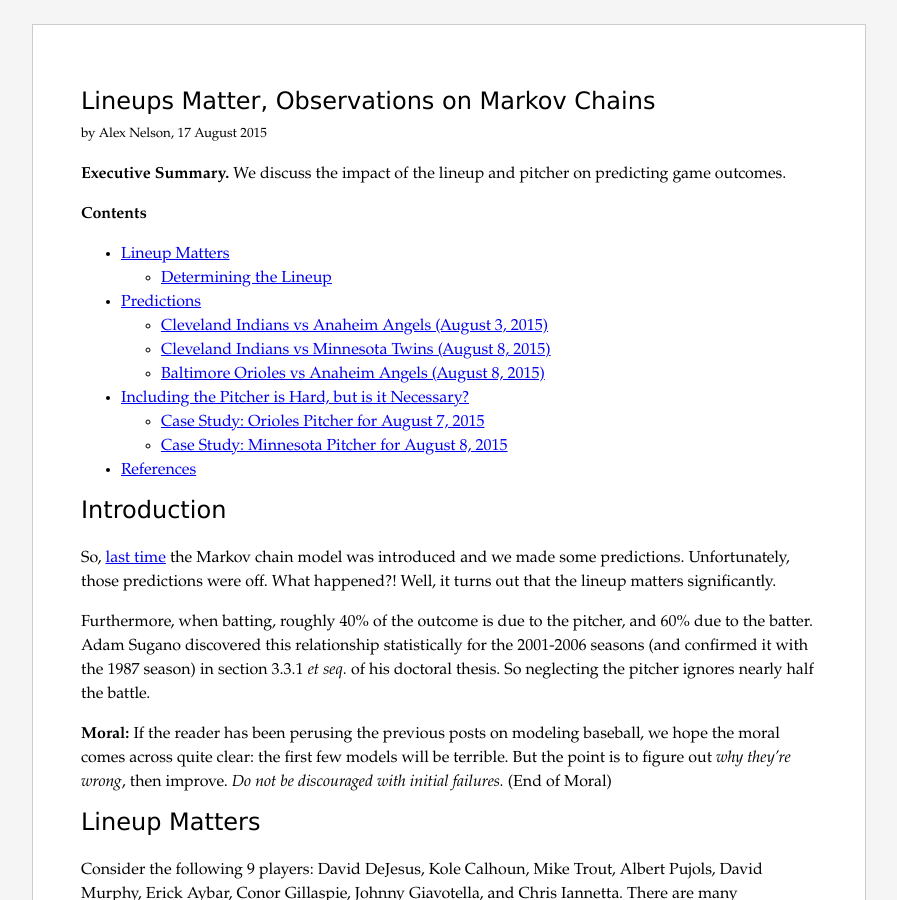
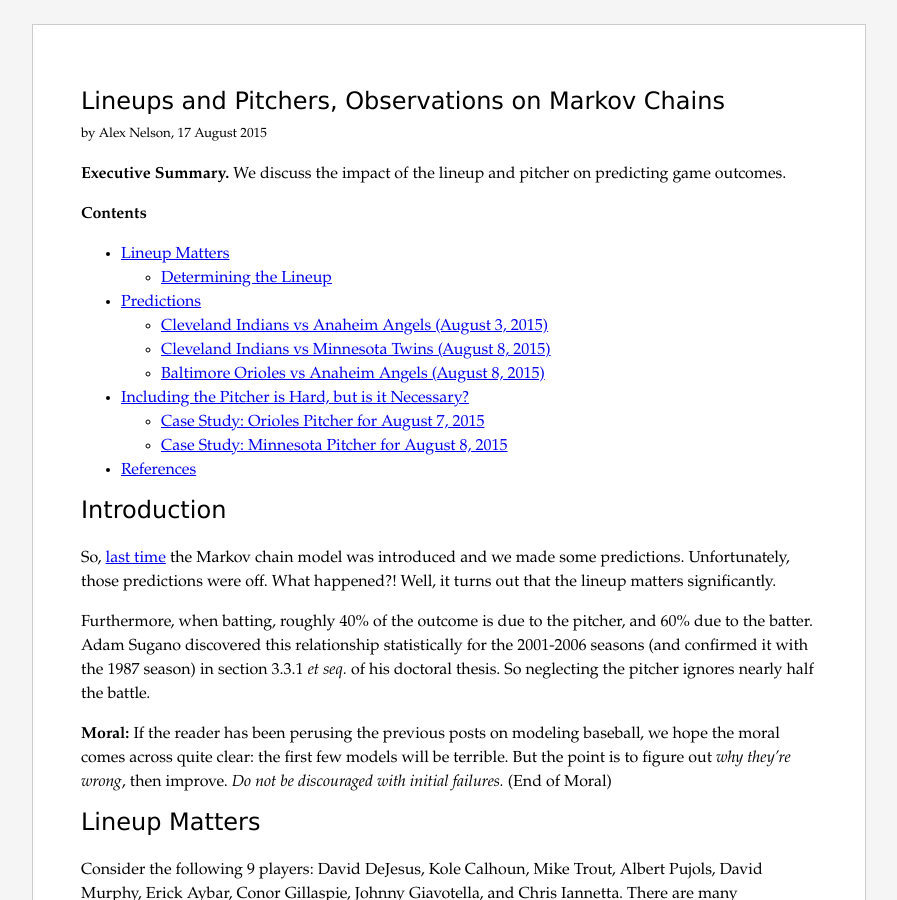
Before and after one commit to pqnelson/pqnelson.github.com, a Jekyll site: the page built from _posts/2015-08-17-lineups-and-pitchers.md, in a window 1280 px wide and 900 px high. Shown: the whole window, without its empty margins (191-1088 px from the left). Built offline with Jekyll 4.4.1, drawn with Linux system fonts in a browser that asks for light colours; Markdown is read by kramdown in place of the engine named in the settings; comment, search, counter and statistics services are not loaded.

Commit message:
[minor] Retitled post on lineups & pitchers

```diff
--- a/_posts/2015-08-17-lineups-and-pitchers.md
+++ b/_posts/2015-08-17-lineups-and-pitchers.md
@@ -1,6 +1,6 @@
 ---
 layout: post
-title: Lineups Matter, Observations on Markov Chains
+title: Lineups and Pitchers, Observations on Markov Chains
 published: true
 quote: "It's tough to make predictions, especially about the future."
 quoteSource:  Yogi Bera, Apocryphal
```
